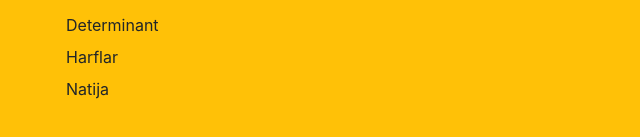
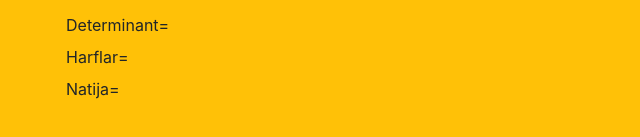
Before and after one commit to AzamatRamizov/git, a plain HTML site: page index.html in a window 1280 px wide. Shown: the part 425-562 px from the top of the page, 304-944 px from the left. Drawn offline with Linux system fonts and the light colour scheme.

Commit message:
for clone

```diff
--- a/index.html
+++ b/index.html
@@ -64,9 +64,9 @@
         </div>
         <div class="row my-3">
             <div class="col-6 offset-3">
-                <label for="" id="det">Determinant</label><br>
-                <label for="" id="harf">Harflar</label><br>
-                <label for="" id="natija">Natija</label>
+                <label for="" id="det">Determinant=</label><br>
+                <label for="" id="harf">Harflar=</label><br>
+                <label for="" id="natija">Natija=</label>
             </div>
         </div>
     </div>
```
